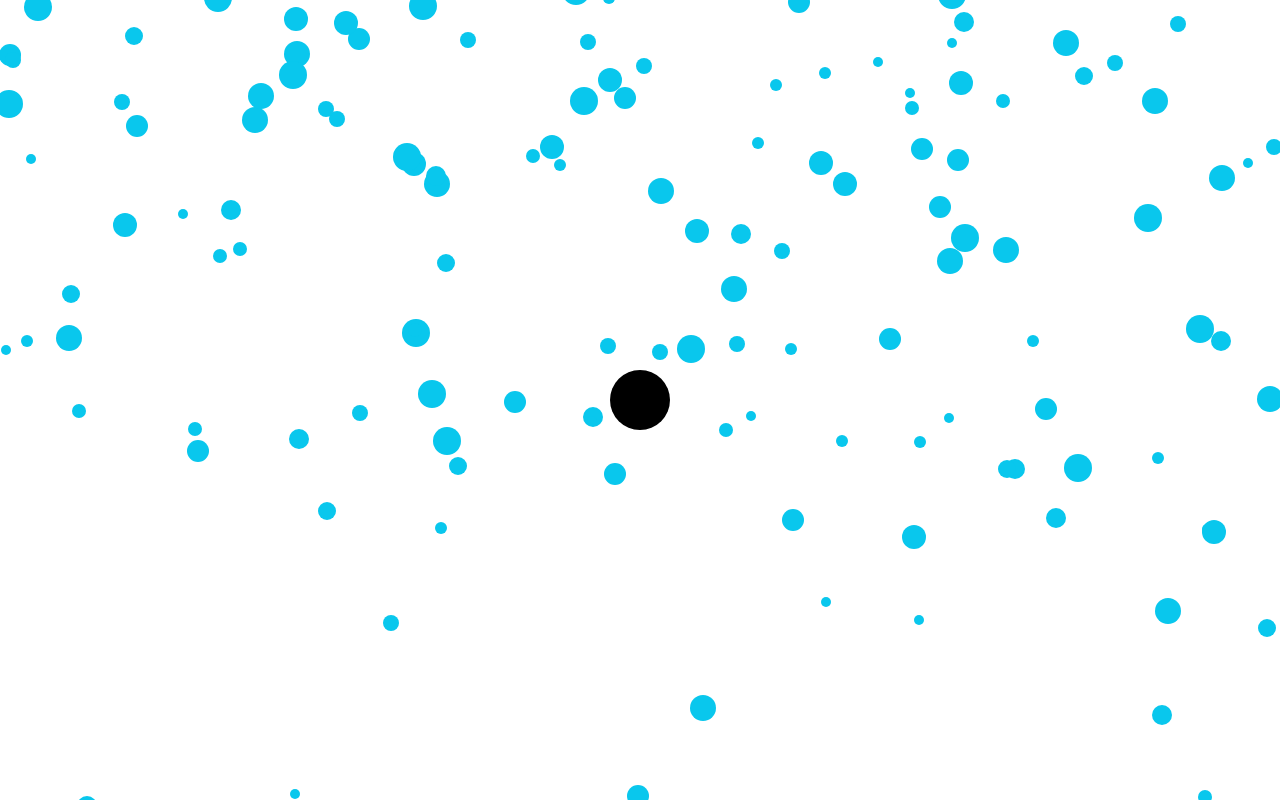
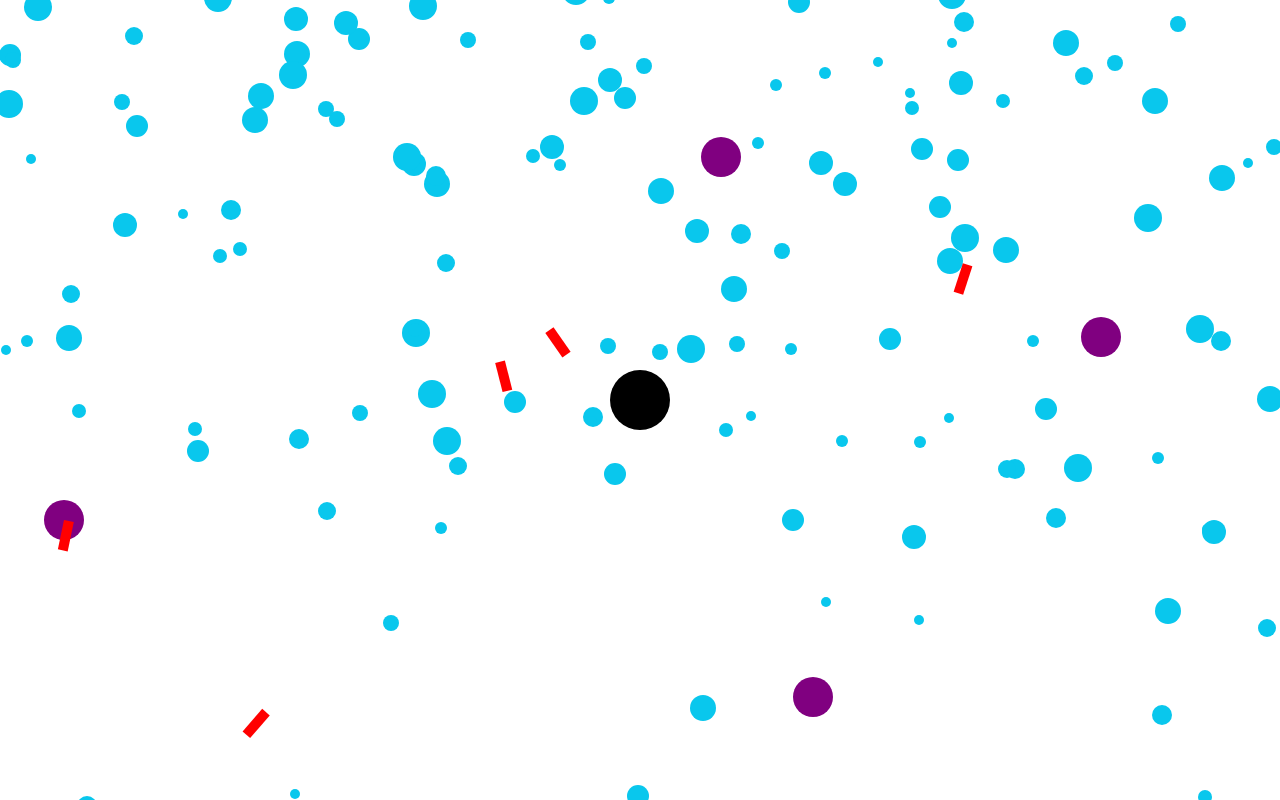
Before and after one commit to davidlira1/animation, a plain HTML site: page index.html in a window 1280 px wide. Drawn offline with Linux system fonts and the light colour scheme.

Commit message:
Added enemy battleships that shoot missiles

```diff
--- a/index.html
+++ b/index.html
@@ -24,6 +24,8 @@
     <canvas id="canvas"></canvas>
     <canvas id="ship-canvas"></canvas>
     <canvas id="ammo-canvas"></canvas>
+    <script src="missile.js"></script>
+    <script src="ship.js"></script>
     <script src="script.js"></script>
 </body>
 </html>
--- /dev/null
+++ b/missile.js
@@ -0,0 +1,46 @@
+class Missile {
+    constructor(canvas, x, y, speed) {
+        this.x = x;
+        this.y = y;
+        this.speed = speed;
+        this.canvas = canvas;
+        this.ctx = canvas.getContext('2d');
+    }
+
+    move() {
+    }
+}
+
+class BasicMissile extends Missile {
+    constructor(x, y) {
+        super(x, y, 5);
+    }
+
+    move() {
+        c_ammo.fillStyle = "red";
+        c_ammo.fillRect(this.x, this.y, 10, 30)
+        this.y+=this.speed;
+    }
+}
+
+class DirectedMissile extends Missile {
+    constructor(canvas, x, y, playerShip) {
+        super(canvas, x, y, 5);
+        this.destinationX = playerShip.x;
+        this.destinationY = playerShip.y;
+        this.angleRadians = Math.atan2(this.y - this.destinationY, this.destinationX - this.x);
+
+    }
+
+    move() {
+        console.log('move')
+        this.ctx.fillStyle = "red";
+        this.ctx.save();
+        this.ctx.translate(this.x, this.y);
+        this.ctx.rotate(this.angleRadians);
+        this.ctx.fillRect(0, 0, 10, 30)
+        this.ctx.restore();
+        this.y-=this.speed * Math.sin(this.angleRadians);
+        this.x+=this.speed * Math.cos(this.angleRadians);
+    }
+}
--- a/script.js
+++ b/script.js
@@ -34,21 +34,18 @@ setInterval(() => {
     }
 }, 500)
 
-function drawFrame() {
-    c.clearRect(0, 0, canvas.width, canvas.height);
-    balls.forEach((ball) => {
-        ball.animateBall();
-    })
-    window.requestAnimationFrame(drawFrame);
-}
-window.requestAnimationFrame(drawFrame);
+
 
 class Ship {
+    x;
+    y;
     constructor() {
         this.animateShip(canvas.width/2, canvas.height/2);
     }
 
     animateShip(x, y) {
+        this.x = x;
+        this.y = y;
         c_ship.clearRect(0, 0, canvas.width, canvas.height);
         c_ship.beginPath();
         c_ship.fillStyle = "black";
@@ -90,3 +87,26 @@ function drawAmmo() {
     window.requestAnimationFrame(drawAmmo);
 }
 window.requestAnimationFrame(drawAmmo);
+
+
+
+var ships = []
+
+setInterval(() => {
+    ships.push(new EnemyShip(canvas, ship))
+}, 1000)
+
+function drawFrame() {
+    c.clearRect(0, 0, canvas.width, canvas.height);
+    balls.forEach((ball) => {
+        ball.animateBall();
+    })
+    ships.forEach((ship) => {
+        ship.move();
+        ship.missiles.forEach(missile => {
+            missile.move();
+        })
+    })
+    window.requestAnimationFrame(drawFrame);
+}
+window.requestAnimationFrame(drawFrame);
--- /dev/null
+++ b/ship.js
@@ -0,0 +1,56 @@
+class Ships {
+    constructor(x, y, speed, canvas) {
+        this.canvas = canvas;
+        this.ctx = canvas.getContext('2d');
+        this.x = x;
+        this.y = y;
+        this.speed = speed;
+    }
+
+    move() {
+
+    }
+
+    shoot() {
+
+    }
+
+    explode() {
+
+    }
+}
+
+class EnemyShip extends Ships {
+    missiles = [];
+    constructor(canvas, playerShip) {
+        var x = Math.floor(Math.random() * canvas.width);
+        var y = 0 - Math.floor(Math.random() + 20);
+        super(x, y, 3, canvas); //later on, diff ships may have a diff origin. for now we'll make them all random
+        this.playerShip = playerShip;
+        this.beginShootingInterval()
+    }
+
+    move() {
+        this.ctx.beginPath();
+        this.ctx.fillStyle = "purple";
+        this.ctx.arc(this.x, this.y, 20, 0, 2 * Math.PI);
+        this.ctx.fill();
+        this.y+= this.speed;
+    }
+
+    beginShootingInterval() {
+        setInterval(() => {
+            this.missiles.push(new DirectedMissile(this.canvas, this.x, this.y, this.playerShip));
+        }, 1500)
+    }
+}
+
+class PlayerShip extends Ships {
+    constructor() {
+        super();
+    }
+
+    move() {
+
+    }
+}
```
